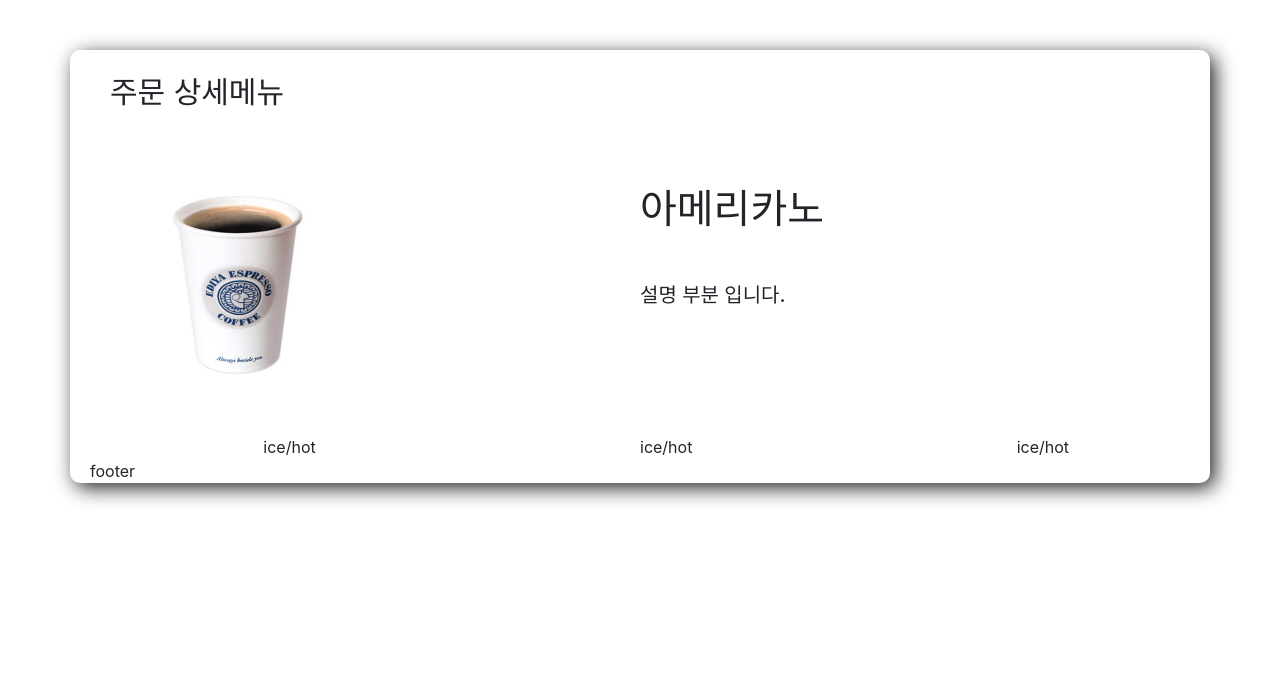
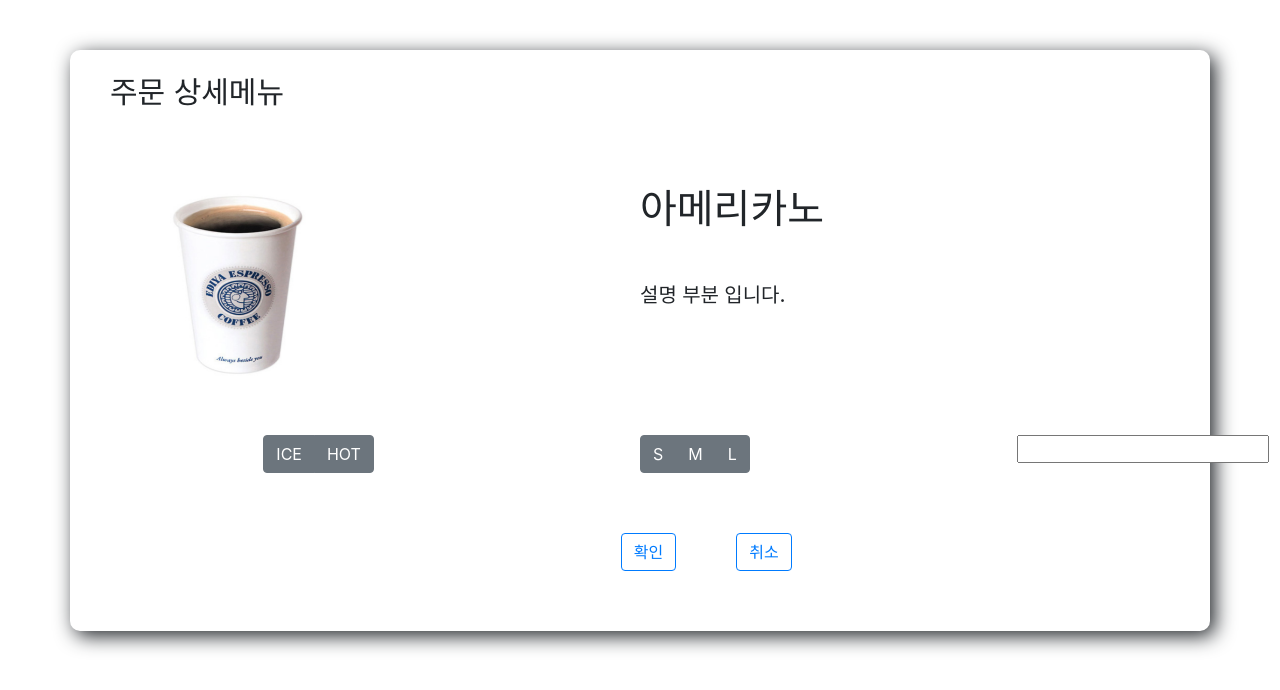
Before and after one commit to where-is-my-cup/Client, a React (Create React App) app: page /menuDetail in a window 1280 px wide. Shown: the top 690 px of the page. Built offline with nearby package versions, Linux system fonts and the light colour scheme.

Commit message:
done menuDetailView form, not CSS

```diff
--- a/src/components/user/menuDetailView/IndexView.js
+++ b/src/components/user/menuDetailView/IndexView.js
@@ -2,8 +2,16 @@ import React, { Component } from "react";
 import { Row, Col, Button } from "reactstrap";
 import "../../../styles/menuListView.css";
 import img from "../../../image/img_1.png";
+import SelectOptional from "./SelectOptional";
 
 export default class IndexView extends Component {
+  constructor(props) {
+    super(props);
+
+    this.state = {
+      test: 1
+    };
+  }
   render() {
     const menuImageSize = 200;
     return (
@@ -20,18 +28,41 @@ export default class IndexView extends Component {
           <div className="MenuDetail-select">
             <Row>
               <Col>
-                <div className="MenuDetail-selection">ice/hot</div>
+                <div className="MenuDetail-selection">
+                  <SelectOptional data={["ICE", "HOT"]} />
+                </div>
               </Col>
               <Col>
-                <div className="MenuDetail-selection">ice/hot</div>
+                <div className="MenuDetail-selection">
+                  <SelectOptional data={["S", "M", "L"]} />
+                </div>
               </Col>
               <Col>
-                <div className="MenuDetail-selection">ice/hot</div>
+                <div className="MenuDetail-selection">
+                  <input type="number" />
+                </div>
               </Col>
             </Row>
           </div>
         </div>
-        <div className="MenuDetail-foot">footer</div>
+        <div className="MenuDetail-foot">
+          <Row>
+            <Col sm="12" md={{ size: 6, offset: 5 }}>
+              <div style={{ display: "flex", margin: "30px" }}>
+                <div style={{ padding: "30px" }}>
+                  <Button outline color="primary">
+                    확인
+                  </Button>
+                </div>
+                <div style={{ padding: "30px" }}>
+                  <Button outline color="primary">
+                    취소
+                  </Button>
+                </div>
+              </div>
+            </Col>
+          </Row>
+        </div>
       </div>
     );
   }
--- /dev/null
+++ b/src/components/user/menuDetailView/SelectOptional.js
@@ -0,0 +1,17 @@
+import React, { Component } from "react";
+import { Button, ButtonGroup } from "reactstrap";
+import { isModuleSpecifier } from "@babel/types";
+
+export default class SelectOptional extends Component {
+  render() {
+    return (
+      <div>
+        <ButtonGroup>
+          {this.props.data.map(data => (
+            <Button>{data}</Button>
+          ))}
+        </ButtonGroup>
+      </div>
+    );
+  }
+}
--- a/src/styles/menuListView.css
+++ b/src/styles/menuListView.css
@@ -33,7 +33,8 @@
   padding: 0 300px;
 }
 .MenuDetail-selection {
-  border: 10px;
   width: 0px;
   margin: 0 auto;
 }
+.MenuDetail-foot {
+}
```
